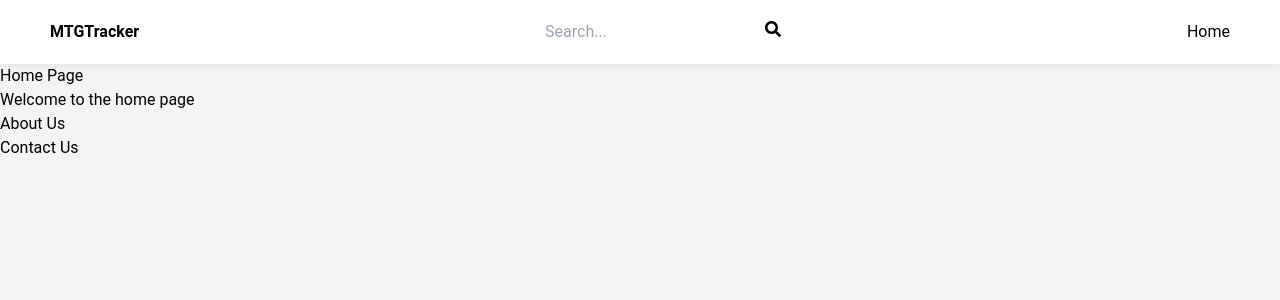
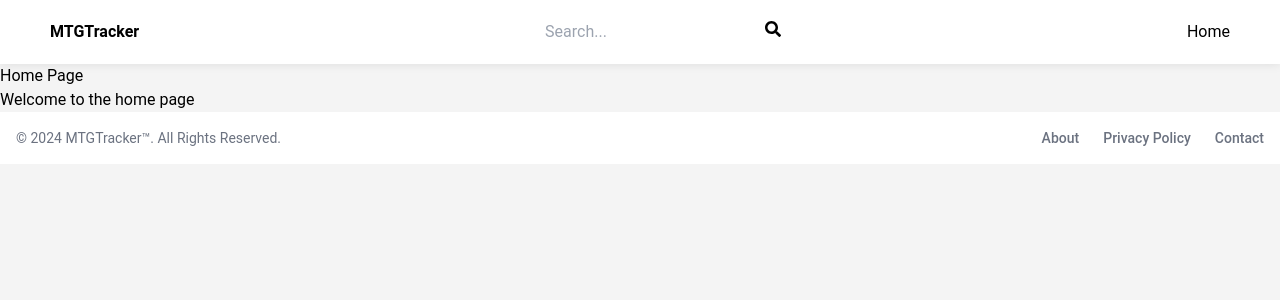
Before and after one commit to Akxn/mtgtracker, a React (Create React App) app: page / in a window 1280 px wide. Shown: the top 300 px of the page. Built offline with nearby package versions, Linux system fonts and the light colour scheme.

Commit message:
Added footer

```diff
--- a/src/App.js
+++ b/src/App.js
@@ -11,8 +11,8 @@
       <div className="div">
         <h1>Home Page</h1>
         <p>Welcome to the home page</p>
+      </div>
       <Footer />
-      </div>
     </>
   );
 }
--- a/src/Components/Footer.js
+++ b/src/Components/Footer.js
@@ -2,12 +2,26 @@
 
 const Footer = () => {
     return (
-        <nav>
-            <ul>
-                <li><a href="/">About Us</a></li>
-                <li><a href="/">Contact Us</a></li>
-            </ul>
-        </nav>
+
+
+<footer class="bg-white">
+    <div class="w-full mx-auto max-w-screen-xl p-4 md:flex md:items-center md:justify-between">
+      <span class="text-sm text-gray-500 :text-center dark:text-gray-400">© 2024 <a href="https://flowbite.com/" class="hover:underline">MTGTracker™</a>. All Rights Reserved.
+    </span>
+    <ul class="flex flex-wrap items-center mt-3 text-sm font-medium text-gray-500 dark:text-gray-400 sm:mt-0">
+        <li>
+            <a href="#" class="hover:underline me-4 md:me-6">About</a>
+        </li>
+        <li>
+            <a href="#" class="hover:underline me-4 md:me-6">Privacy Policy</a>
+        </li>
+        <li>
+            <a href="#" class="hover:underline">Contact</a>
+        </li>
+    </ul>
+    </div>
+</footer>
+
     );
 }
 
--- a/tailwind.config.js
+++ b/tailwind.config.js
@@ -7,6 +7,7 @@
     extend: {
       colors:{
         'dark-blue': '#172554',
+        'white-back' : '#fff',
       },
     },
   },
```
